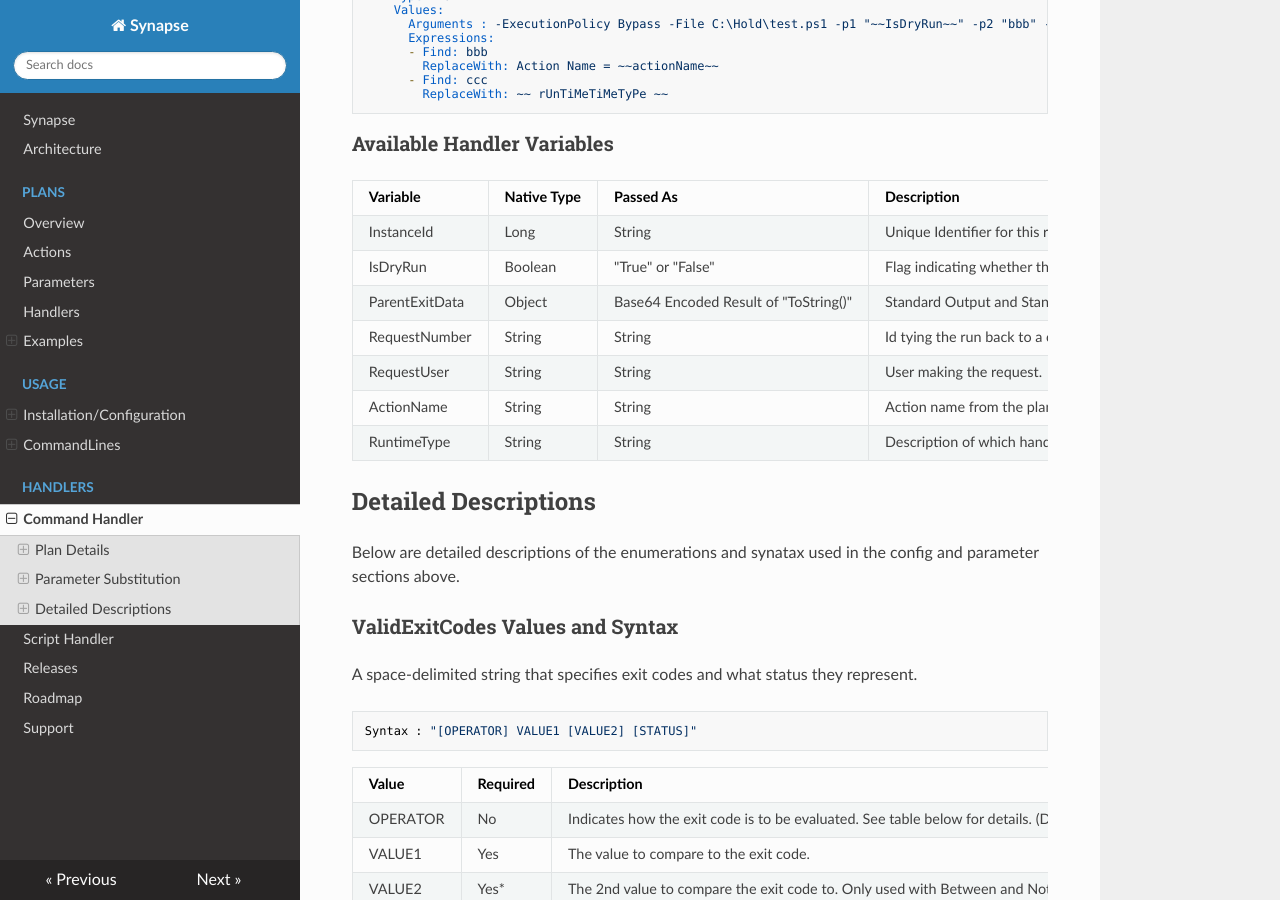
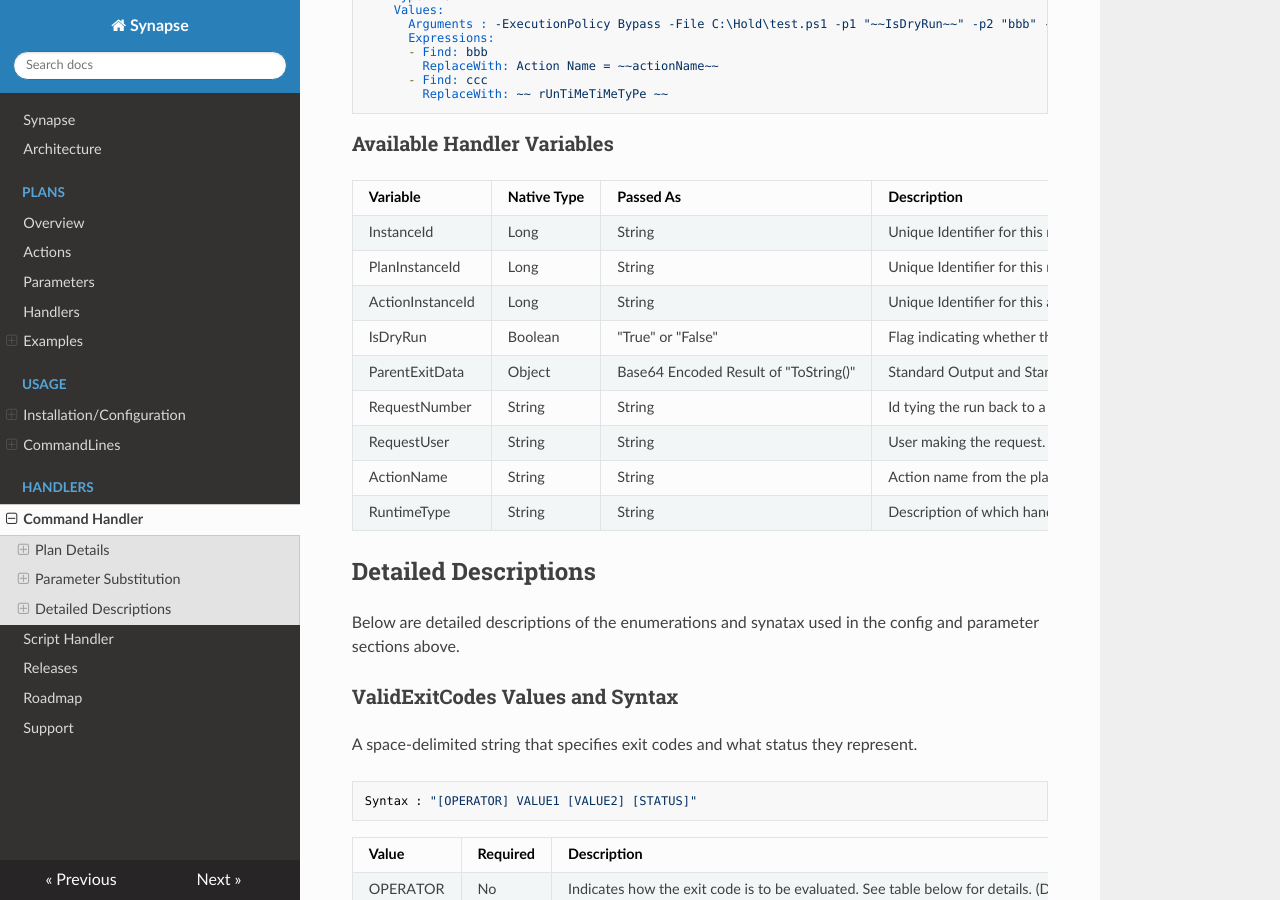
Before and after one commit to SynapseProject/synapse.docs, an MkDocs documentation site: the page built from docs/handlers/command.md, in a window 1280 px wide and 900 px high, scrolled down 2291 px. Built offline with MkDocs 1.6.1, drawn with Linux system fonts in a browser that asks for light colours; nearby versions of some CDN libraries; old or Windows-style settings are respelled for this version of MkDocs.

Commit message:
Added PlanInstanceId and ActionInstanceId variables.

```diff
--- a/docs/handlers/command.md
+++ b/docs/handlers/command.md
@@ -81,6 +81,8 @@ Parameters:
 |Variable|Native Type|Passed As|Description
 |--------|-----------|---------|----------
 |InstanceId|Long|String|Unique Identifier for this run of Synapse.
+|PlanInstanceId|Long|String|Unique Identifier for this run of Synapse. (Same as InstanceId)
+|ActionInstanceId|Long|String|Unique Identifier for this action in this run of Synapse.
 |IsDryRun|Boolean|"True" or "False"|Flag indicating whether this is a true "run" of the hander, or a test.
 |ParentExitData|Object|Base64 Encoded Result of "ToString()"|Standard Output and Standard Error logs from the command.
 |RequestNumber|String|String|Id tying the run back to a change request.
```
Also changed, not shown: docs/handlers/script.md (+2 -0 lines).
